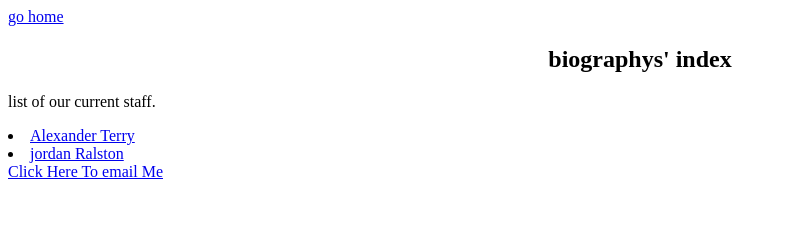
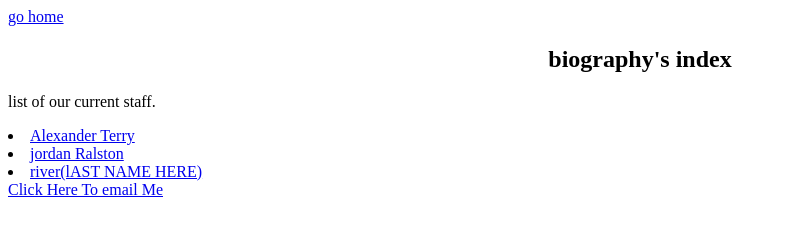
Before and after one commit to mralext20/ace12-site, a plain HTML site: page bio.html in a window 1280 px wide. Shown: the whole page, without its empty margins (0-787 px from the left). Drawn offline with Linux system fonts and the light colour scheme.

Commit message:
add river to company list

```diff
--- a/bio.html
+++ b/bio.html
@@ -1,12 +1,12 @@
 <html>
 <meta name=viewport content="width=device-width, initial-scale=1">
 <title>biography's - ACE12</title>
-<head><a href="index.html">go home</a><center><h2>biographys' index</h2></center></head>
+<head><a href="index.html">go home</a><center><h2>biography's index</h2></center></head>
 <body>
 <p>list of our current staff.</p>
 <li><a href="alex.html">Alexander Terry</a>
 <li><a href="jordan.html">jordan Ralston</a>
-</li>
+<li><a href="river.html">river(lAST NAME HERE)</a>
 </li>
 </body>
 <footer><A HREF="mailto:alexterry43@gmail.com">Click Here To email Me</A></footer>
```
